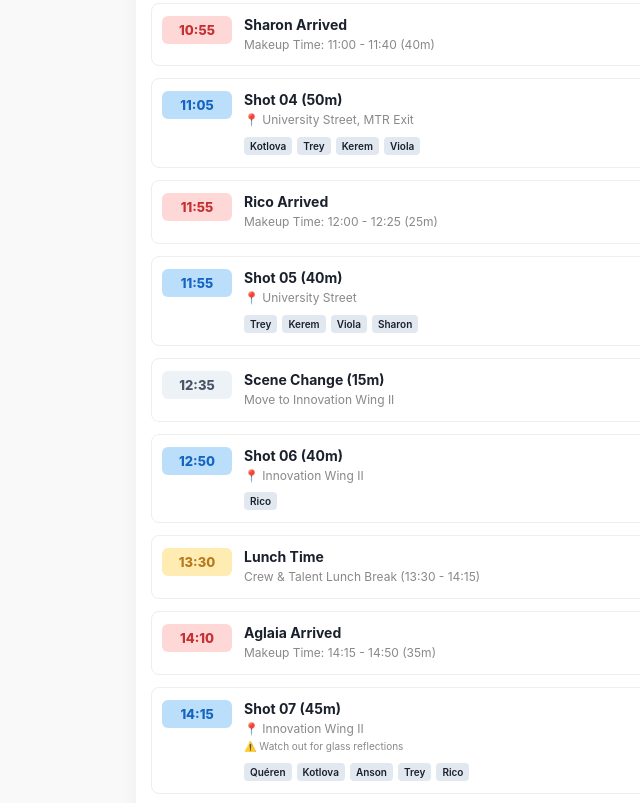
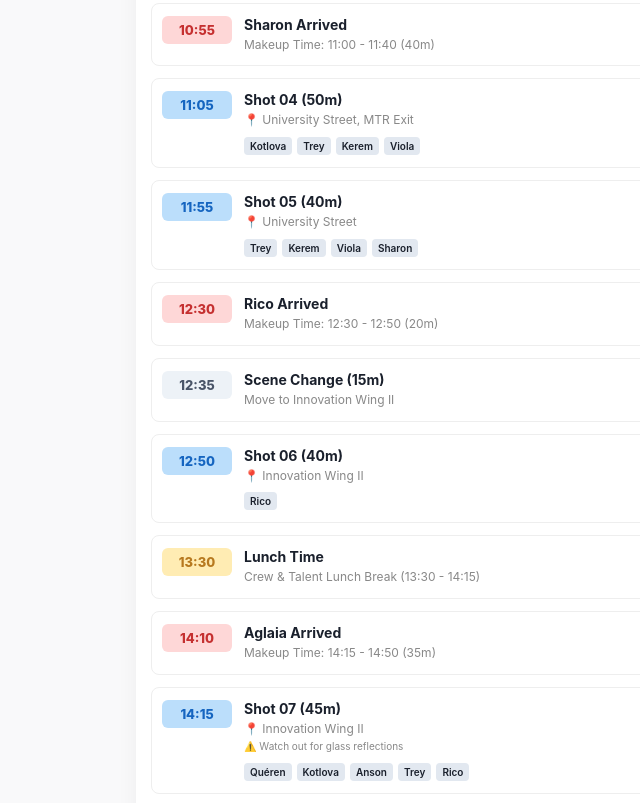
Before and after one commit to chak90215/hku-callsheet, a plain HTML site: page index.html in a window 1280 px wide. Shown: the part 1485-2288 px from the top of the page, without its empty margins (204-844 px from the left). Drawn offline with Linux system fonts and the light colour scheme.

Commit message:
Update index.html

```diff
--- a/index.html
+++ b/index.html
@@ -3,7 +3,7 @@
 <head>
     <meta charset="UTF-8">
     <meta name="viewport" content="width=device-width, initial-scale=1.0, maximum-scale=1.0, user-scalable=no">
-    <title>Call Sheet Batch 2 (V6 - Updated Shots & MUA) | May 26 - 2026</title>
+    <title>Call Sheet Batch 2 (V7 - Finalized Rico) | May 26 - 2026</title>
     <style>
         :root {
             --bg-color: #f9f9fa;
@@ -253,7 +253,7 @@
 
     <div class="container">
         <div class="header">
-            <h1>HKU Photoshoot <span class="version">BATCH 2 (V6)</span></h1>
+            <h1>HKU Photoshoot <span class="version">BATCH 2 (V7)</span></h1>
             <div class="date">May 26, 2026 (Tuesday)</div>
         </div>
 
@@ -450,14 +450,6 @@
                 </div>
             </div>
 
-            <div class="row" data-talents="rico,mua">
-                <div class="time-badge bg-red">11:55</div>
-                <div class="content">
-                    <div class="title">Rico Arrived</div>
-                    <div class="desc">Makeup Time: 12:00 - 12:25 (25m)</div>
-                </div>
-            </div>
-
             <div class="row" data-talents="trey,kerem,viola,sharon">
                 <div class="time-badge bg-blue">11:55</div>
                 <div class="content">
@@ -469,6 +461,14 @@
                         <span class="tag highlight">Viola</span>
                         <span class="tag highlight">Sharon</span>
                     </div>
+                </div>
+            </div>
+
+            <div class="row" data-talents="rico,mua">
+                <div class="time-badge bg-red">12:30</div>
+                <div class="content">
+                    <div class="title">Rico Arrived</div>
+                    <div class="desc">Makeup Time: 12:30 - 12:50 (20m)</div>
                 </div>
             </div>
 
```
